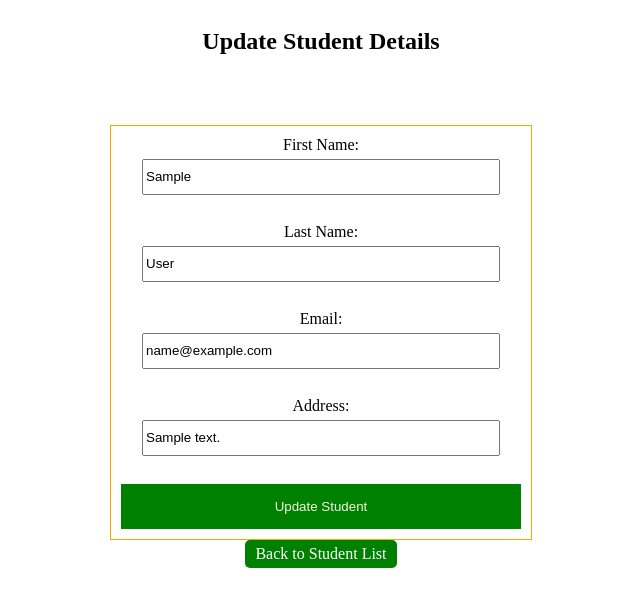
After one commit to mamun060/django-ocen, a Django app: page /students/update/1 in a window 1280 px wide. The commit adds this page. Shown: the top 607 px of the page, without its empty margins (319-959 px from the left). Run offline with Django 5.2, Linux system fonts and the light colour scheme; tables that the repository leaves empty hold one stand-in row (values such as "Sample post").

Commit message:
django crud update, delete and details feature done

```diff
--- a/my_tennis_club/urls.py
+++ b/my_tennis_club/urls.py
@@ -19,6 +19,6 @@ from django.urls import path , include
 
 urlpatterns = [
     path('', include('members.urls')),
-    path('students/', include('students.urls')),
+    path('', include('students.urls')),
     path('admin/', admin.site.urls),
 ]
--- /dev/null
+++ b/students/templates/update_student.html
@@ -0,0 +1,61 @@
+<!DOCTYPE html>
+<html lang="en">
+<head>
+    <meta charset="UTF-8">
+    <meta name="viewport" content="width=device-width, initial-scale=1.0">
+    <title>Update Student</title>
+    <style>
+         .section-form {
+            display: flex;
+            align-content: center;
+            flex-direction: column;
+            align-items: center;
+        }
+        .form-style {
+            display: flex;
+            flex-direction: column;
+            gap: 5px;
+            align-items: center;
+            justify-content: center;
+            align-content: center;
+            width: 400px;
+            border: 1px solid orange;
+            margin-top: 50px;
+            padding: 10px;
+        }
+        .form-style input, .form-style textarea {
+            height: 30px;
+            width: 350px;
+        }
+        .form-style button {
+            cursor: pointer;
+        }
+    </style>
+</head>
+<body>
+    <section class="section-form">
+        <h2>Update Student Details</h2>
+        <form class="form-style" method="POST">
+            {% csrf_token %}
+            <label for="firstName">First Name:</label>
+            <input type="text" id="firstName" name="firstName" value="{{ student.firstName }}" required><br>
+
+            <label for="lastName">Last Name:</label>
+            <input type="text" id="lastName" name="lastName" value="{{ student.lastName }}" required><br>
+
+            <label for="email">Email:</label>
+            <input type="email" id="email" name="email" value="{{ student.email }}" required><br>
+
+            <label for="address">Address:</label>
+            <input type="text" id="address" name="address" value="{{ student.address }}" required><br>
+
+            <button style="width: 100%; background-color: green; color: beige; text-align: center; border: none; padding: 15px 0px;"
+             type="submit">Update Student</button>
+        </form>
+        <a style="background-color: green; color: #fff; text-decoration: none; padding: 5px 10px; text-align: center; border-radius: 5px;"
+         href="{% url 'students' %}">
+         Back to Student List
+        </a>
+    </section>
+</body>
+</html>
--- a/students/urls.py
+++ b/students/urls.py
@@ -2,5 +2,9 @@ from django.urls import path
 from . import views
 
 urlpatterns = [
-    path("",  views.students, name='students')
+    path("students/",  views.students, name='students'),
+    path("students/create", views.createStudent, name="create_student"),
+    path("students/details/<int:id>", views.details, name="details"),
+    path("students/update/<int:id>", views.udpate_student , name="update_student"),
+    path("students/delete/<int:id>", views.delete_student , name="delete_student")
 ]
--- a/students/views.py
+++ b/students/views.py
@@ -1,25 +1,64 @@
 # myapp/views.py
 from django.shortcuts import render, redirect
 from .models import Student
+from django.template import loader
+from django.http import HttpResponse
 
 def students(request):
+    mystudents = Student.objects.all()  # Fetch all members
+    context = {
+        'mystudents': mystudents,
+    }
+    return render(request, 'students.html', context)
+
+
+# create student def
+def createStudent(request):
     if request.method == 'POST':
         first_name = request.POST.get('firstName')
         last_name = request.POST.get('lastName')
         email = request.POST.get('email')
         address = request.POST.get('address')
 
-        # Create and save the new Member instance
+        # Create and save the new Student instance
         Student.objects.create(
             firstName=first_name,
             lastName=last_name,
             email=email,
             address=address
         )
-        return redirect('students')  # Redirect to the same page or another page
+        return redirect('students')  # Redirect to the student list page
 
-    mystudents = Student.objects.all()  # Fetch all members
+    return render(request, 'create_student.html')
+
+
+# student details def
+def details(request, id):
+    student = Student.objects.get(id=id)
+    template = loader.get_template('student_details.html')
     context = {
-        'mystudents': mystudents,
+        'student': student,
     }
-    return render(request, 'students.html', context)
+    return HttpResponse(template.render(context, request))
+
+# delete student
+def delete_student(request , id):
+    student = Student.objects.get(id=id)
+    student.delete()
+    return redirect('students')
+
+# udpate student
+def udpate_student(request, id):
+    student = Student.objects.get(id=id)
+    if( request.method == 'POST'):
+        student.firstName = request.POST.get('firstName')
+        student.lastName = request.POST.get('lastName')
+        student.email = request.POST.get('email')
+        student.address = request.POST.get('address')
+        student.save()  # Save the updated student details
+        return redirect('students')
+
+    context = {
+        'student': student
+    }
+    return render(request, 'update_student.html', context)
```
Also changed, not shown: students/templates/create_student.html (added, +65 -0 lines), students/templates/student_details.html (added, +27 -0 lines), students/templates/students.html (+22 -51 lines).
